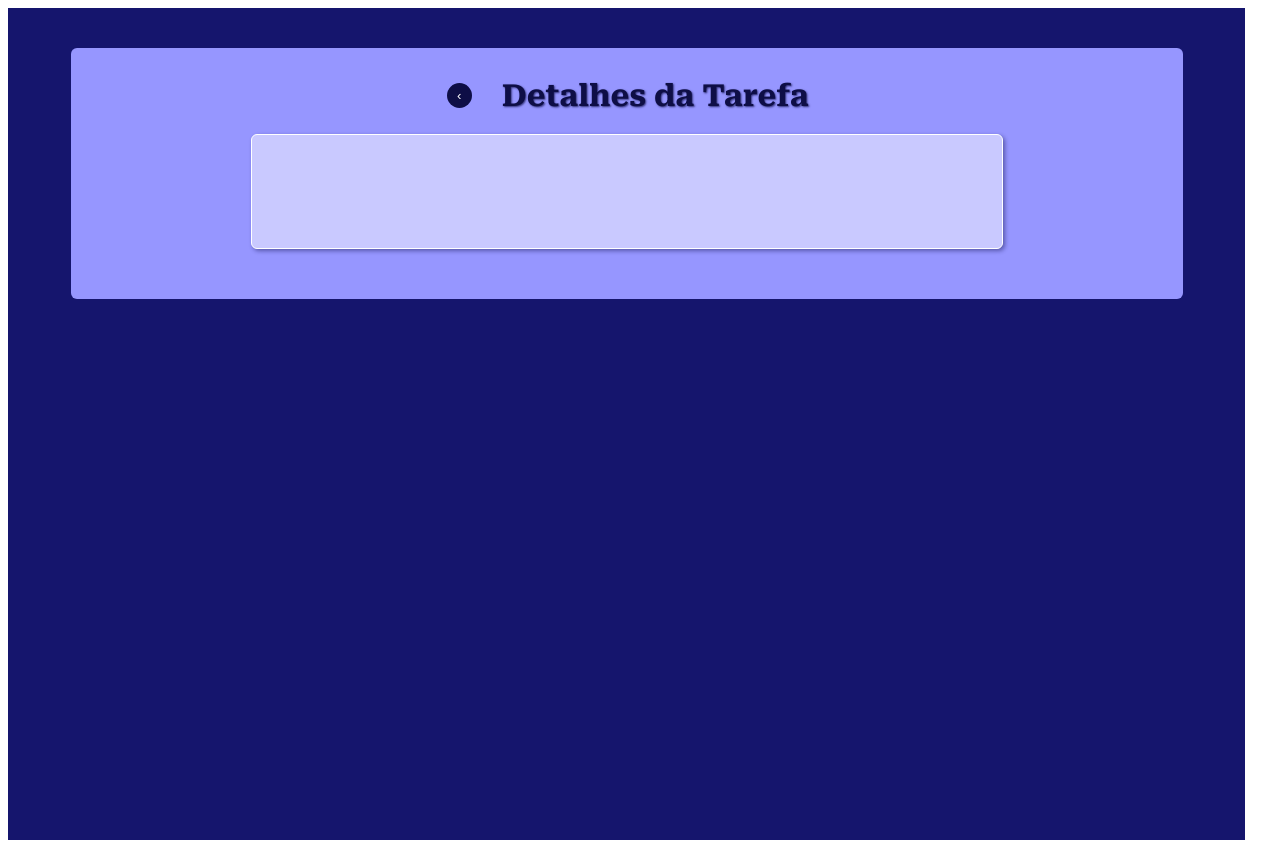
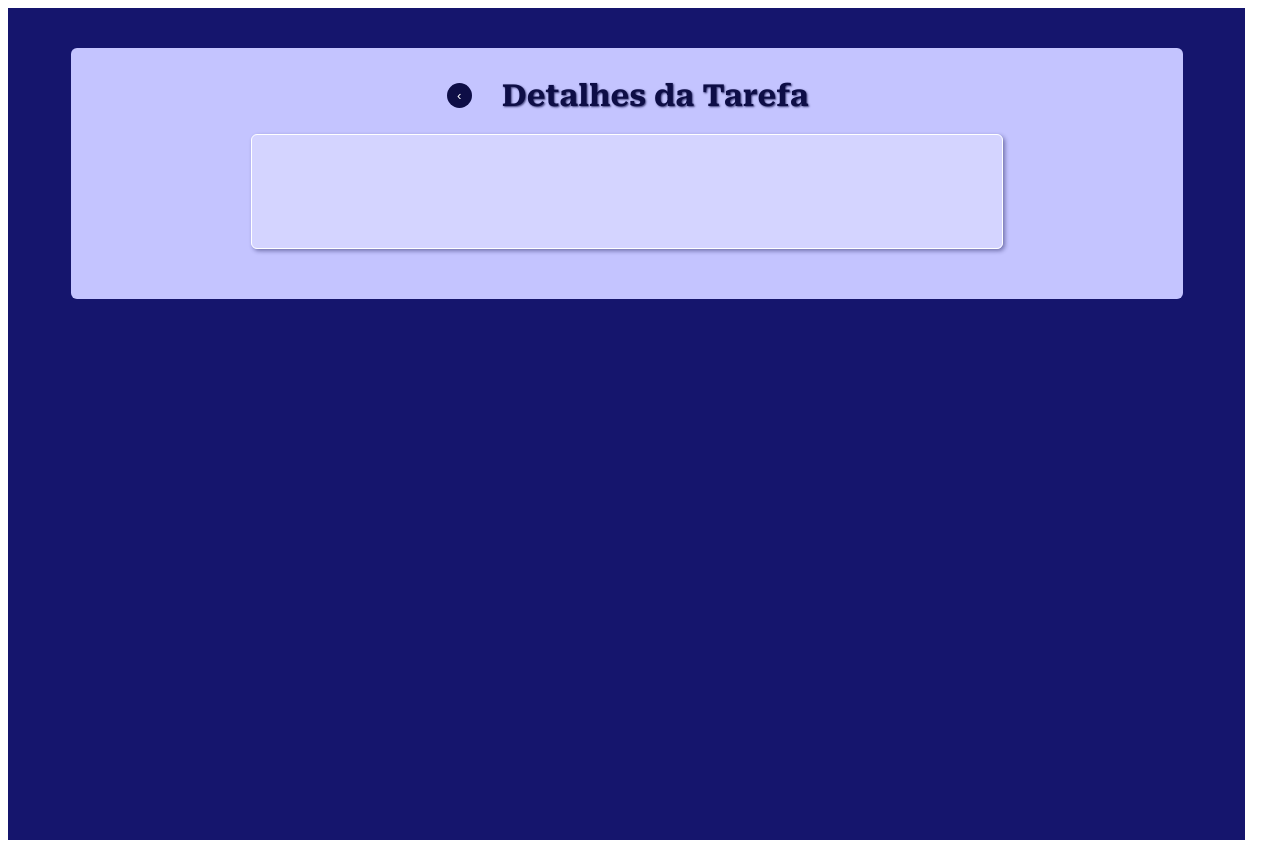
Before and after one commit to BrunaBeatriiz/curso-React--FR, a React (Vite) app: page /tarefas in a window 1280 px wide. Built offline with nearby package versions, Linux system fonts and the light colour scheme; a web font is replaced by a local one.

Commit message:
correção cores da tela de detalhes

```diff
--- a/src/index.css
+++ b/src/index.css
@@ -164,7 +164,7 @@ body .divPrincipal{
   padding-bottom: 50px;
   width: 90%;
   height: 82%;
-  background:#9696ff;
+  background:#c4c4ff;
   display: flex;
   flex-flow: column wrap;
   justify-content: flex-start;
@@ -179,7 +179,7 @@ h1{
 }
 
 .divCont{
-  background-color: #c9c9ff;
+  background-color: #e0e0ff98;
   padding: 20px;
   width: 65%;
   height: 30%;
```
